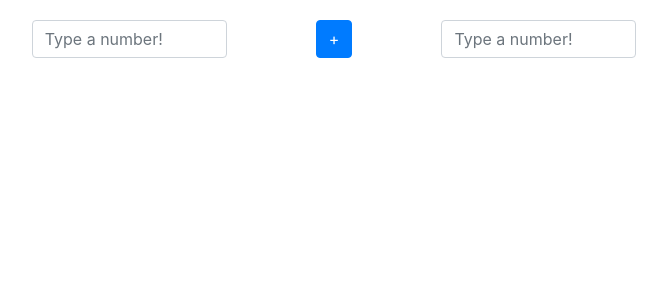
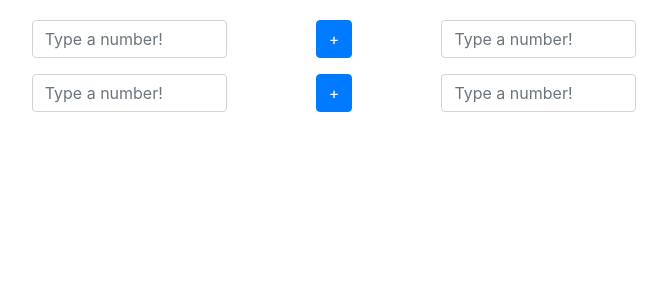
Before and after one commit to tientt-glose/kidcalculator, a React (Create React App) app: page / in a window 1280 px wide. Shown: the top 300 px of the page, without its empty margins (306-973 px from the left). Built offline with nearby package versions, Linux system fonts and the light colour scheme.

Commit message:
Sub component

```diff
--- a/src/App.js
+++ b/src/App.js
@@ -2,6 +2,7 @@ import React, { Component } from 'react';
 import 'bootstrap/dist/css/bootstrap.min.css';
 import './App.css';
 import FormSum from './FormSum';
+import FormSub from './FormSub';
 import ResultItem from './ResultItem';
 
 class App extends Component {
@@ -35,8 +36,19 @@ class App extends Component {
     this.setState({ resultList: tempList });
   }
 
+  handleSub(subState) {
+    console.log(Number(subState.termA) - Number(subState.termB));
+    var resTemp = Number(subState.termA) - Number(subState.termB);
+    var resultItem = {
+      exp: subState.termA + ' - ' + subState.termB + ' = ',
+      res: resTemp
+    };
+    let tempList = this.state.resultList;
+    tempList.unshift(resultItem);
+    this.setState({ resultList: tempList });
+  }
+
   //TODO
-  handleSub(subState) { }
   handleDiv(divState) { }
   handleMul(mulState) { }
   handleModule(moduleState) { }
@@ -54,6 +66,7 @@ class App extends Component {
     return (
       <div className="App">
         <FormSum doAdd={this.handleAdd} />
+        <FormSub doSub={this.handleSub} />
         {/* Them may cai <Form...> vao day */}
         {resultList}
       </div>
--- /dev/null
+++ b/src/FormSub.js
@@ -0,0 +1,64 @@
+import React, { Component } from 'react';
+import { Col, Row, Button, Form, FormGroup, Label, Input } from 'reactstrap';
+
+class FormSub extends Component {
+    constructor(props) {
+        super(props);
+        this.state = {
+            termA: '',
+            termB: ''
+        }
+        this.handleTermA = this.handleTermA.bind(this);
+        this.handleTermB = this.handleTermB.bind(this);
+        this.handleSubmit = this.handleSubmit.bind(this);
+    }
+
+    handleTermA(event) {
+        this.setState({ termA: event.target.value });
+    }
+
+    handleTermB(event) {
+        this.setState({ termB: event.target.value });
+    }
+
+    handleSubmit(event) {
+        if (this.state.termA === '' || this.state.termB === '') {
+            alert('Please type a number!');
+        }
+        else {
+            this.props.doSub(this.state);
+            this.setState({
+                termA: '',
+                termB: ''
+            })
+        }
+        // console.log(this.state);
+        event.preventDefault();
+    }
+
+    render() {
+        return (
+            <div className="text-center">
+                <Form>
+                    <Row form>
+                        <Col md={4}>
+                            <FormGroup>
+                                <Input type="number" name="number" value={this.state.termA} placeholder="Type a number!" onChange={this.handleTermA} />
+                            </FormGroup>
+                        </Col>
+                        <Col md={4}>
+                            <Button type="submit" color="primary" onClick={this.handleSubmit}>+</Button>
+                        </Col>
+                        <Col md={4}>
+                            <FormGroup>
+                                <Input type="number" name="number" value={this.state.termB} placeholder="Type a number!" onChange={this.handleTermB} />
+                            </FormGroup>
+                        </Col>
+                    </Row>
+                </Form>
+            </div>
+        );
+    }
+}
+
+export default FormSub;
```
